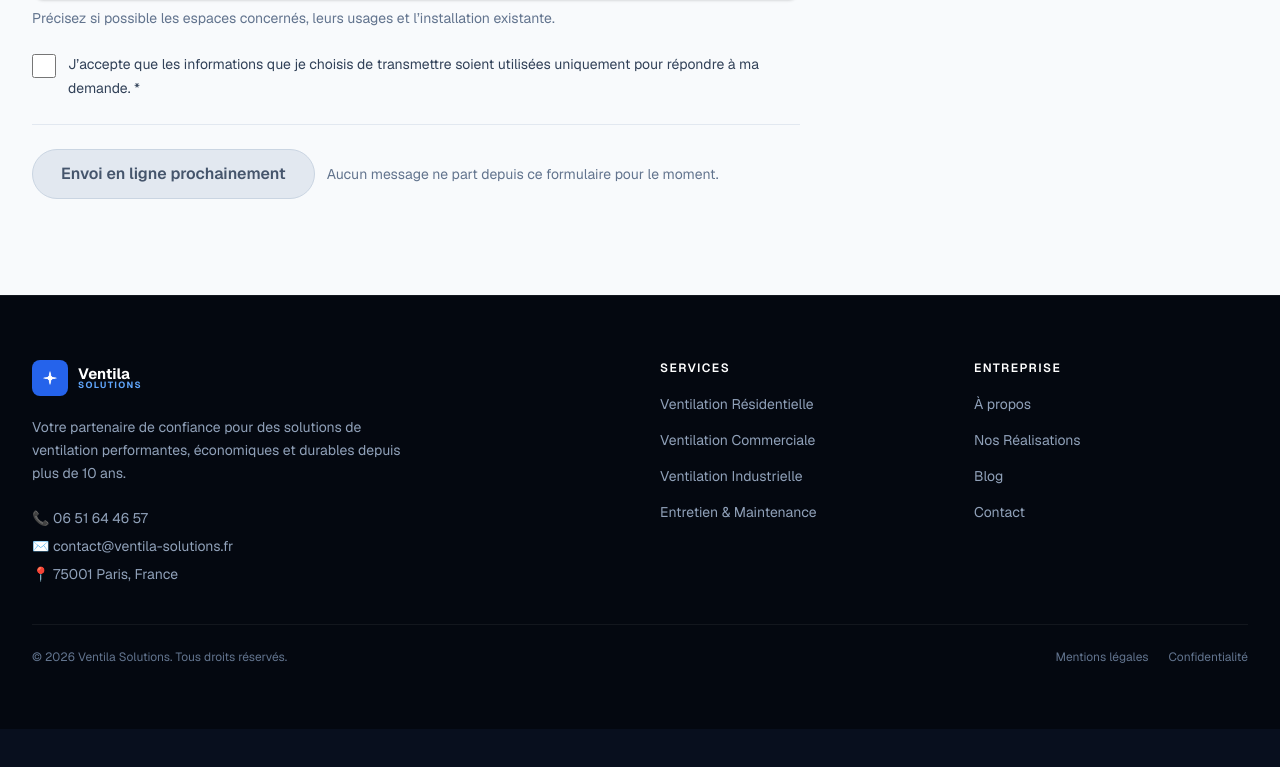
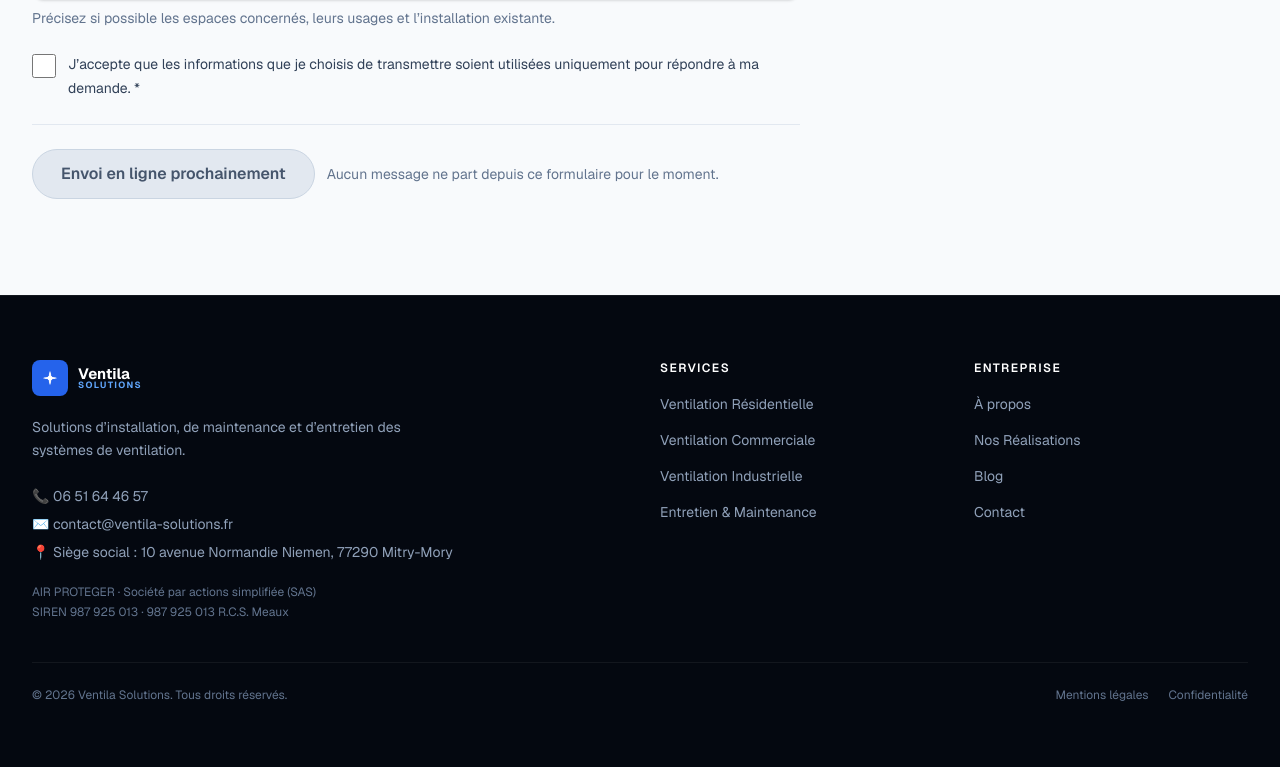
Before and after one commit to jymax4rl/Diakhite-air-proteger, a Next.js app: page /contact in a window 1280 px wide. Shown: the part 1449-2216 px from the top of the page. Before the commit the page ends 2178 px from the top, so only its background shows below. Built offline with nearby package versions, Linux system fonts and the light colour scheme.

Commit message:
feat: centralize verified AIR PROTEGER company details
Co-authored-by: jymax4rl <jymax4rl@users.noreply.github.com>

```diff
--- a/src/app/contact/page.tsx
+++ b/src/app/contact/page.tsx
@@ -3,8 +3,9 @@ import ContactDetails from "@/components/contact/ContactDetails";
 import ContactForm from "@/components/contact/ContactForm";
 import ContactHero from "@/components/contact/ContactHero";
 import Container from "@/components/ui/Container";
+import { site } from "@/data/site";
 
-const origin = "https://diakhite-air-proteger.vercel.app";
+const origin = site.url;
 const canonicalUrl = `${origin}/contact`;
 const description =
   "Présentez votre projet de ventilation, VMC, extraction ou traitement de l’air à Ventila Solutions et retrouvez nos coordonnées.";
@@ -23,13 +24,13 @@ export const metadata: Metadata = {
     type: "website",
     locale: "fr_FR",
     url: canonicalUrl,
-    siteName: "Ventila Solutions",
-    title: "Parlons de votre projet de ventilation | Ventila Solutions",
+    siteName: site.brand.name,
+    title: `Parlons de votre projet de ventilation | ${site.brand.name}`,
     description,
   },
   twitter: {
     card: "summary",
-    title: "Parlons de votre projet de ventilation | Ventila Solutions",
+    title: `Parlons de votre projet de ventilation | ${site.brand.name}`,
     description,
   },
 };
--- a/src/components/contact/ContactDetails.tsx
+++ b/src/components/contact/ContactDetails.tsx
@@ -1,16 +1,17 @@
 import Link from "next/link";
+import { site } from "@/data/site";
 
 const contactItems = [
   {
     label: "Téléphone",
-    value: "06 51 64 46 57",
-    href: "tel:+33651644657",
+    value: site.contact.phone.display,
+    href: site.contact.phone.href,
     icon: <PhoneIcon />,
   },
   {
     label: "E-mail",
-    value: "contact@ventila-solutions.fr",
-    href: "mailto:contact@ventila-solutions.fr",
+    value: site.contact.email.address,
+    href: site.contact.email.href,
     icon: <MailIcon />,
   },
 ] as const;
@@ -60,10 +61,13 @@ export default function ContactDetails() {
             </span>
             <span>
               <span className="block text-xs font-semibold uppercase tracking-[0.12em] text-slate-400">
-                Adresse
+                Siège social
               </span>
               <span className="mt-1 block text-sm font-semibold text-white sm:text-base">
-                75001 Paris, France
+                {site.company.registeredAddress.display}
+              </span>
+              <span className="mt-1 block text-xs leading-5 text-slate-400">
+                Adresse administrative, sans indication d’accueil du public.
               </span>
             </span>
           </li>
--- a/src/components/contact/ContactForm.tsx
+++ b/src/components/contact/ContactForm.tsx
@@ -1,4 +1,5 @@
 import type { ReactNode } from "react";
+import { site } from "@/data/site";
 
 const fieldClassName =
   "min-h-12 w-full max-w-full rounded-xl border border-slate-300 bg-white px-4 py-3 text-base text-navy-900 shadow-sm transition-colors placeholder:text-slate-400 hover:border-slate-400 focus:border-brand-600 focus:outline-2 focus:outline-brand-600 focus:outline-offset-2 disabled:cursor-not-allowed disabled:bg-slate-100";
@@ -29,10 +30,10 @@ export default function ContactForm() {
           ligne sera activé lorsqu’un service de traitement sécurisé sera disponible. Pour
           transmettre votre demande aujourd’hui, écrivez à{" "}
           <a
-            href="mailto:contact@ventila-solutions.fr"
+            href={site.contact.email.href}
             className="font-semibold text-brand-700 underline decoration-brand-600/40 underline-offset-4"
           >
-            contact@ventila-solutions.fr
+            {site.contact.email.address}
           </a>
           .
         </p>
--- a/src/components/layout/Footer.tsx
+++ b/src/components/layout/Footer.tsx
@@ -1,5 +1,6 @@
 import Link from "next/link";
 import Container from "@/components/ui/Container";
+import { site } from "@/data/site";
 
 const services = [
   { href: "/services/residentiel", label: "Ventilation Résidentielle" },
@@ -25,43 +26,50 @@ export default function Footer() {
             <Link
               href="/"
               className="inline-flex items-center gap-2.5 mb-5"
-              aria-label="Ventila Solutions"
+              aria-label={site.brand.name}
             >
               <div className="w-9 h-9 bg-brand-600 rounded-lg flex items-center justify-center flex-shrink-0">
                 <LogoIcon />
               </div>
               <div className="leading-none">
-                <span className="block text-white font-bold text-[15px]">Ventila</span>
+                <span className="block text-white font-bold text-[15px]">
+                  {site.brand.logoPrimary}
+                </span>
                 <span className="block text-brand-400 text-[9px] font-bold tracking-[0.15em] uppercase">
-                  Solutions
+                  {site.brand.logoSecondary}
                 </span>
               </div>
             </Link>
 
             <p className="text-slate-400 text-sm leading-relaxed max-w-sm mb-6">
-              Votre partenaire de confiance pour des solutions de ventilation
-              performantes, économiques et durables depuis plus de 10 ans.
+              Solutions d’installation, de maintenance et d’entretien des
+              systèmes de ventilation.
             </p>
 
             <address className="not-italic space-y-2 text-sm text-slate-400">
               <p>
                 <a
-                  href="tel:+33651644657"
+                  href={site.contact.phone.href}
                   className="hover:text-white transition-colors"
                 >
-                  📞 06 51 64 46 57
+                  📞 {site.contact.phone.display}
                 </a>
               </p>
               <p>
                 <a
-                  href="mailto:contact@ventila-solutions.fr"
+                  href={site.contact.email.href}
                   className="hover:text-white transition-colors"
                 >
-                  ✉️ contact@ventila-solutions.fr
+                  ✉️ {site.contact.email.address}
                 </a>
               </p>
-              <p>📍 75001 Paris, France</p>
+              <p>📍 Siège social : {site.company.registeredAddress.display}</p>
             </address>
+            <p className="mt-5 text-xs leading-5 text-slate-500">
+              {site.company.legalName} · {site.company.legalForm}
+              <br />
+              SIREN {site.company.sirenDisplay} · {site.company.rcs}
+            </p>
           </div>
 
           {/* ── Services column ── */}
@@ -105,7 +113,9 @@ export default function Footer() {
 
         {/* ── Bottom bar ── */}
         <div className="border-t border-white/6 mt-10 pt-6 flex flex-col sm:flex-row items-center justify-between gap-3 text-xs text-slate-500">
-          <p>© {new Date().getFullYear()} Ventila Solutions. Tous droits réservés.</p>
+          <p>
+            © {new Date().getFullYear()} {site.brand.name}. Tous droits réservés.
+          </p>
           <nav aria-label="Liens légaux" className="flex gap-5">
             <Link
               href="/mentions-legales"
--- a/src/components/layout/MobileMenu.tsx
+++ b/src/components/layout/MobileMenu.tsx
@@ -30,6 +30,7 @@
 
 import { useEffect } from "react";
 import Link from "next/link";
+import { site } from "@/data/site";
 
 interface NavLink {
   readonly href: string;
@@ -162,7 +163,7 @@ export default function MobileMenu({ isOpen, onClose, links }: MobileMenuProps)
         }}
       >
         <a
-          href="tel:+33651644657"
+          href={site.contact.phone.href}
           style={{
             display: "flex",
             alignItems: "center",
@@ -177,7 +178,7 @@ export default function MobileMenu({ isOpen, onClose, links }: MobileMenuProps)
             textDecoration: "none",
           }}
         >
-          <PhoneIcon /> 06 51 64 46 57
+          <PhoneIcon /> {site.contact.phone.display}
         </a>
         <Link
           href="/contact"
--- a/src/components/services/ServicesCTA.tsx
+++ b/src/components/services/ServicesCTA.tsx
@@ -1,5 +1,6 @@
 import Button from "@/components/ui/Button";
 import Container from "@/components/ui/Container";
+import { site } from "@/data/site";
 
 export default function ServicesCTA() {
   return (
@@ -27,17 +28,17 @@ export default function ServicesCTA() {
               Demander un devis <ArrowIcon />
             </Button>
             <a
-              href="tel:+33651644657"
+              href={site.contact.phone.href}
               className="inline-flex min-h-12 items-center justify-center gap-2 border border-white/35 px-6 py-3 text-center text-sm font-semibold text-white transition-colors hover:bg-white/10 motion-reduce:transition-none"
-              aria-label="Appelez Ventila Solutions au 06 51 64 46 57"
+              aria-label={`Appelez ${site.brand.name} au ${site.contact.phone.display}`}
             >
-              <PhoneIcon /> 06 51 64 46 57
+              <PhoneIcon /> {site.contact.phone.display}
             </a>
             <a
-              href="mailto:contact@ventila-solutions.fr"
+              href={site.contact.email.href}
               className="text-center text-sm text-blue-100 underline decoration-white/35 underline-offset-4 transition-colors hover:text-white motion-reduce:transition-none"
             >
-              contact@ventila-solutions.fr
+              {site.contact.email.address}
             </a>
           </div>
         </div>
--- /dev/null
+++ b/src/data/site.ts
@@ -0,0 +1,46 @@
+export const site = {
+  brand: {
+    name: "Ventila Solutions",
+    logoPrimary: "Ventila",
+    logoSecondary: "Solutions",
+  },
+  url: "https://diakhite-air-proteger.vercel.app",
+  contact: {
+    phone: {
+      display: "06 51 64 46 57",
+      e164: "+33651644657",
+      href: "tel:+33651644657",
+    },
+    email: {
+      address: "contact@ventila-solutions.fr",
+      href: "mailto:contact@ventila-solutions.fr",
+      verified: false,
+    },
+  },
+  company: {
+    legalName: "AIR PROTEGER",
+    legalForm: "Société par actions simplifiée (SAS)",
+    status: "Active",
+    creationDate: "2025-06-03",
+    creationDateDisplay: "3 juin 2025",
+    shareCapital: "1 000 €",
+    siren: "987925013",
+    sirenDisplay: "987 925 013",
+    siret: "98792501300011",
+    siretDisplay: "987 925 013 00011",
+    rcs: "987 925 013 R.C.S. Meaux",
+    vatId: "FR94987925013",
+    vatIdDisplay: "FR 94 987 925 013",
+    apeCode: "43.22B",
+    apeLabel: "Travaux d’installation d’équipements thermiques et de climatisation",
+    registeredAddress: {
+      streetAddress: "10 avenue Normandie Niemen",
+      postalCode: "77290",
+      addressLocality: "Mitry-Mory",
+      addressCountry: "FR",
+      display: "10 avenue Normandie Niemen, 77290 Mitry-Mory",
+    },
+  },
+} as const;
+
+export const organizationId = `${site.url}/#organization`;
```
Also changed, not shown: src/components/layout/Navbar.tsx (+8 -7 lines).
